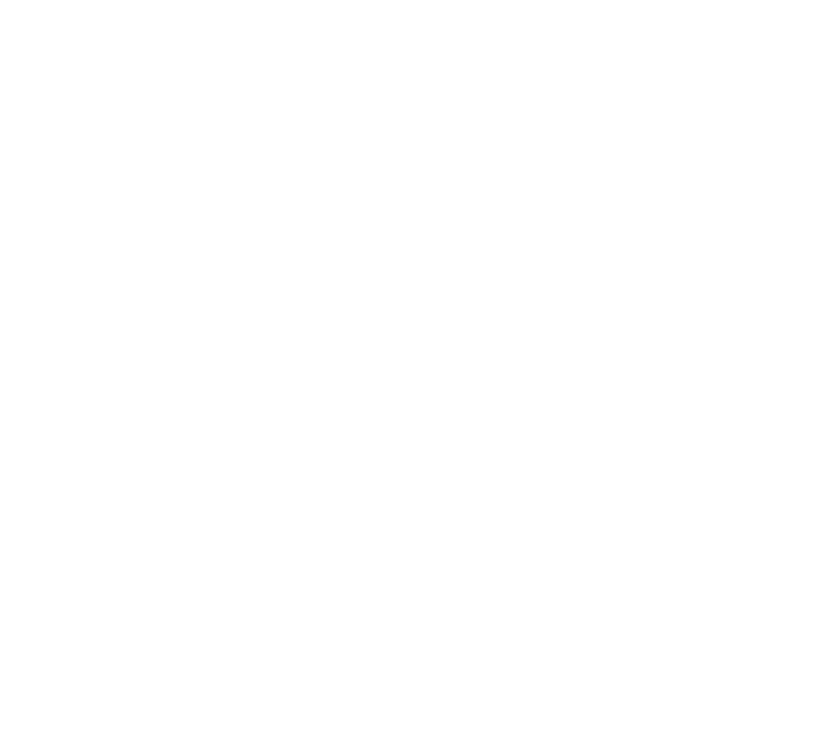
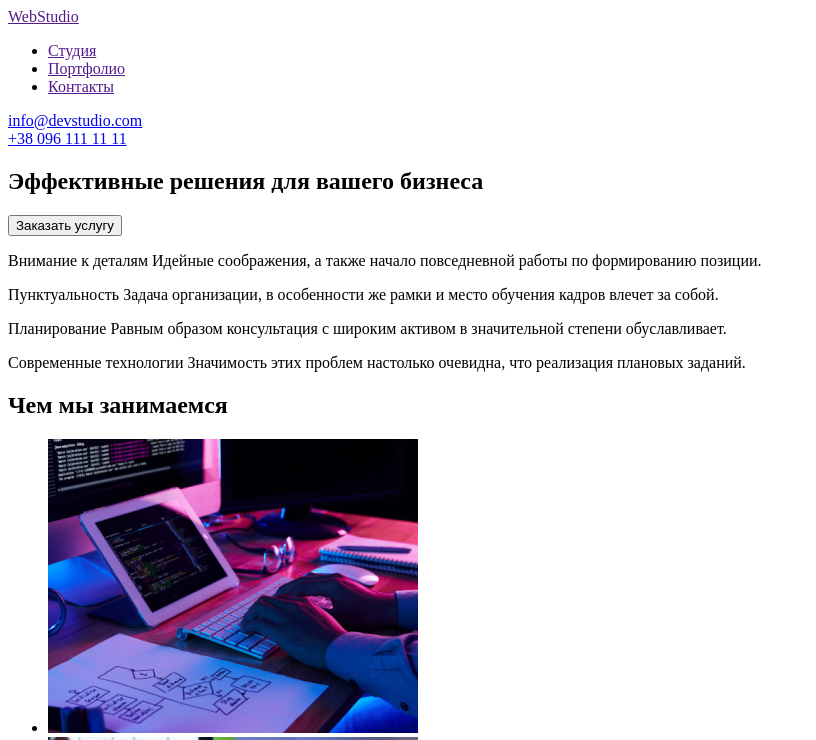
Before and after one commit to rtema81/goit-markup-hw-01, a plain HTML site: page index.html in a window 1280 px wide. Shown: the top 740 px of the page, without its empty margins (0-816 px from the left). Drawn offline with Linux system fonts and the light colour scheme.

Commit message:
lesson1-1
набрана 1 страница без футера

```diff
--- a/index.html
+++ b/index.html
@@ -1,5 +1,5 @@
 <!DOCTYPE html>
-<html lang="en">
+<html lang="ru">
 <head>
     <meta charset="UTF-8">
     <meta http-equiv="X-UA-Compatible" content="IE=edge">
@@ -7,6 +7,86 @@
     <title>Document</title>
 </head>
 <body>
+<!-- верхняя линия-->
 
+    <nav>
+    <span> <a href=""> WebStudio </a> </span>
+       <ul>
+           <li> <a href="">Студия </a> </li>
+           <li> <a href="">  Портфолио </a>  </li>
+           <li> <a href=""> Контакты </a> </li>
+        </ul>
+
+           <!-- емеил и тел-->
+          <div class="meil"> <a href="meil"> info@devstudio.com </a>
+        </div>
+
+          <div class="tel."> <a href="tel"> +38 096 111 11 11</a>
+        </div>
+    </nav>
+
+
+<!--  шапка сайта услуги-->
+<header>
+<section> <h1> Эффективные решения для вашего бизнеса </h1></section>
+<button>Заказать услугу </button>
+</header>
+<!--які ми гарні -->
+<p>
+    Внимание к деталям
+    Идейные соображения, а также начало повседневной работы по формированию позиции.
+</p>
+<p>
+
+    Пунктуальность
+
+    Задача организации, в особенности же рамки и место обучения кадров влечет за собой.
+</p>
+<p>
+     Планирование
+    Равным образом консультация с широким активом в значительной степени обуславливает.
+</p>
+<p>
+    Современные технологии
+    Значимость этих проблем настолько очевидна, что реализация плановых заданий.
+</p>
+<!-- що ми робимо-->
+<section>
+    <h2> Чем мы занимаемся </h2>
+<ul>
+
+
+    <li> <a href="/"> <img src="images/box-1.png" alt="разработка сайтов"></a></li>
+
+    <li> <a href="/"> <img src="images/box-2.png" alt=" разработка мобильных приложений"></a></li>
+
+    <li> <a href="/"><img src="images/box-3.png" alt="дизаин"> </a></li>
+</ul>
+</section>
+<!-- наша команда-->
+<section> <h2>наша команда</h2>
+
+    <ul>
+        <li> <img src="images/team-card-1.png" alt="Игорь Демьяненко">
+
+        </li>
+
+        <li>  <img src="images/team-card-2.png" alt=" Ольга Репина">
+
+        </li>
+
+        <li>
+            <img src="images/team-card-3.png" alt="Николай Тарасов">
+
+        </li>
+
+        <li>
+                <img src="images/team-card-4.png" alt="Михаил Ермаков">
+
+        </li>
+
+    </ul>
+</section>
+            <footer> </footer>
 </body>
 </html>
```
Also changed, not shown: images/bg.png (added), images/box-1.png (added), images/box-2.png (added), images/box-3.png (added), images/team-card-1.png (added), images/team-card-2.png (added), images/team-card-3.png (added), images/team-card-4.png (added).
